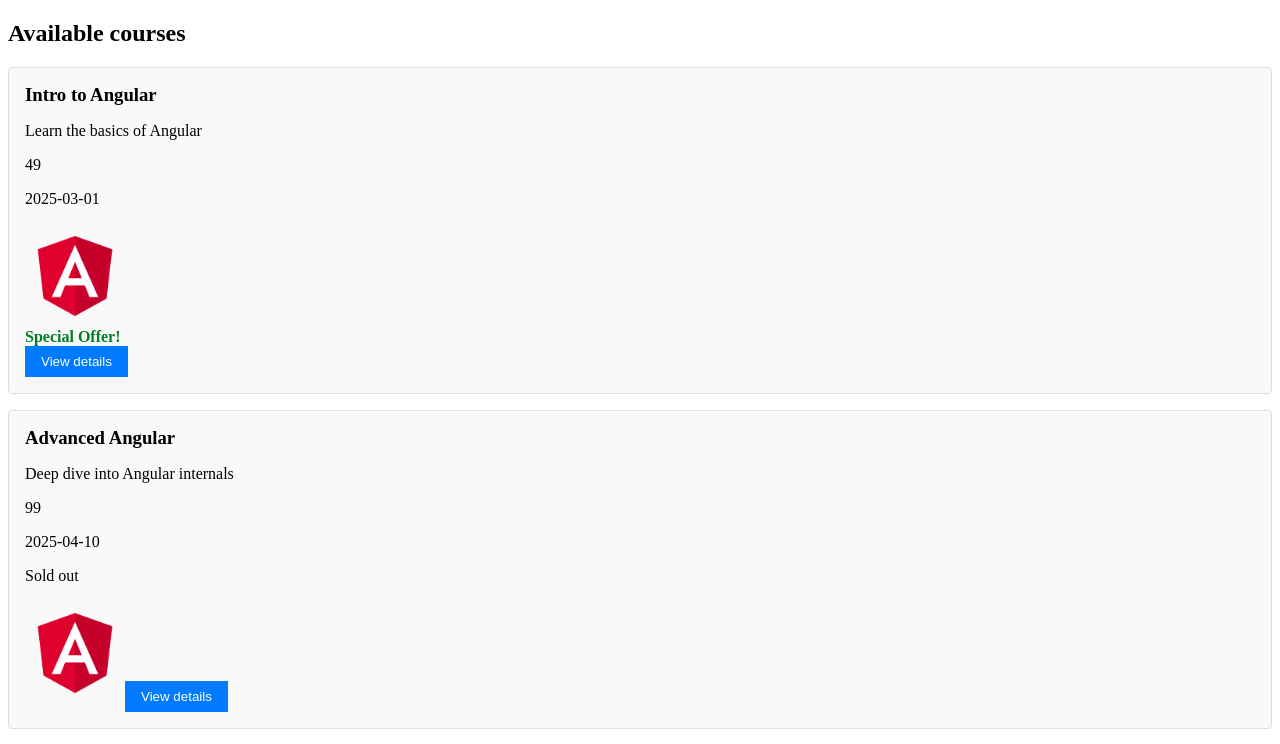
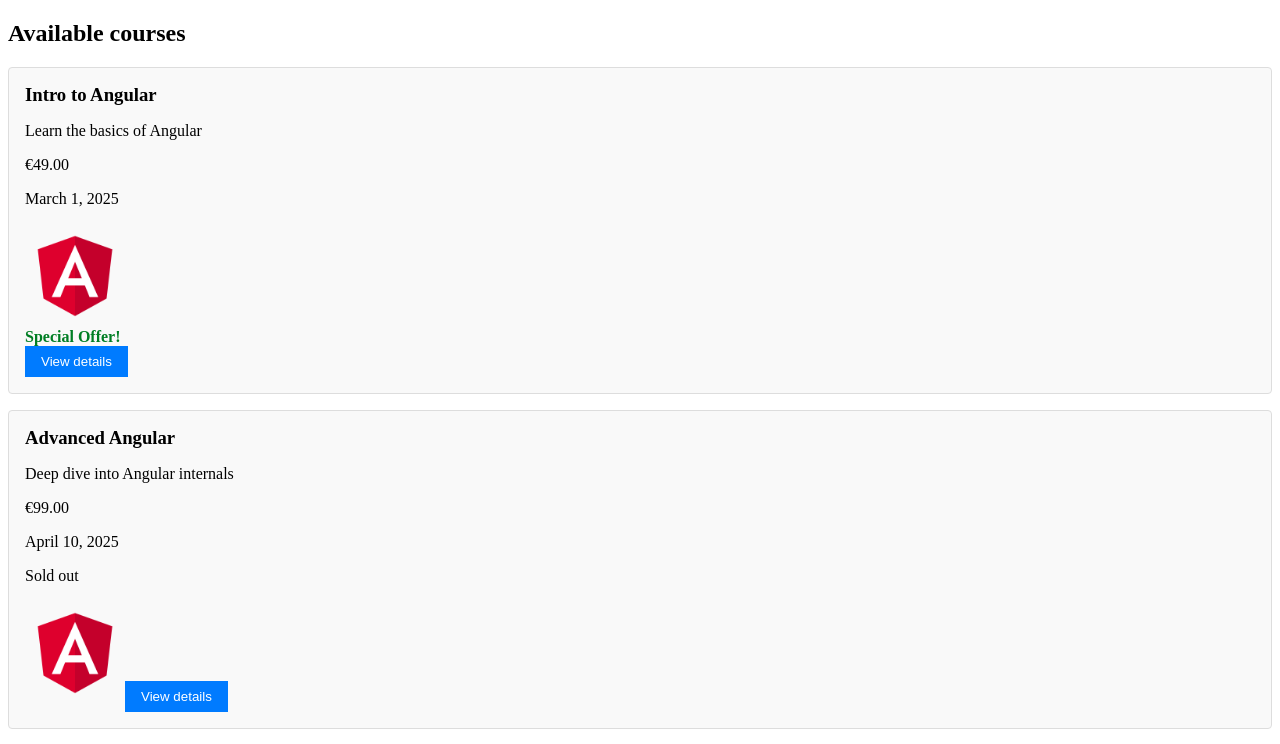
Before and after one commit to vengrzhanovskayadariia-star/learn-angular, an Angular app in the folder course-booking-system/: page / in a window 1280 px wide. Shown: the top 744 px of the page. Built offline with nearby package versions, Linux system fonts and the light colour scheme.

Commit message:
use pipes

```diff
--- a/course-booking-system/src/app/courses-list/courses-list.html
+++ b/course-booking-system/src/app/courses-list/courses-list.html
@@ -3,8 +3,8 @@
 <div class="course-item">
     <h3>{{course.title}}</h3>
     <p>{{course.description}}</p>
-    <p>{{course.price}}</p>
-    <p>{{course.date}}</p>
+    <p>{{course.price | currency:'EUR'}}</p>
+    <p>{{course.date | date: 'longDate'}}</p>
     <p [hidden] = "!course.soldOut">Sold out</p>
     <img [src]="course.img" [alt]="course.title" width="100">
     @if (course.price < 50){
--- a/course-booking-system/src/app/courses-list/courses-list.ts
+++ b/course-booking-system/src/app/courses-list/courses-list.ts
@@ -1,8 +1,9 @@
+import { CurrencyPipe, DatePipe, NgStyle } from '@angular/common';
 import { Component, OnInit } from '@angular/core';
 
 @Component({
   selector: 'app-courses-list',
-  imports: [],
+  imports: [NgStyle, DatePipe, CurrencyPipe],
   templateUrl: './courses-list.html',
   styleUrl: './courses-list.css'
 })
```
